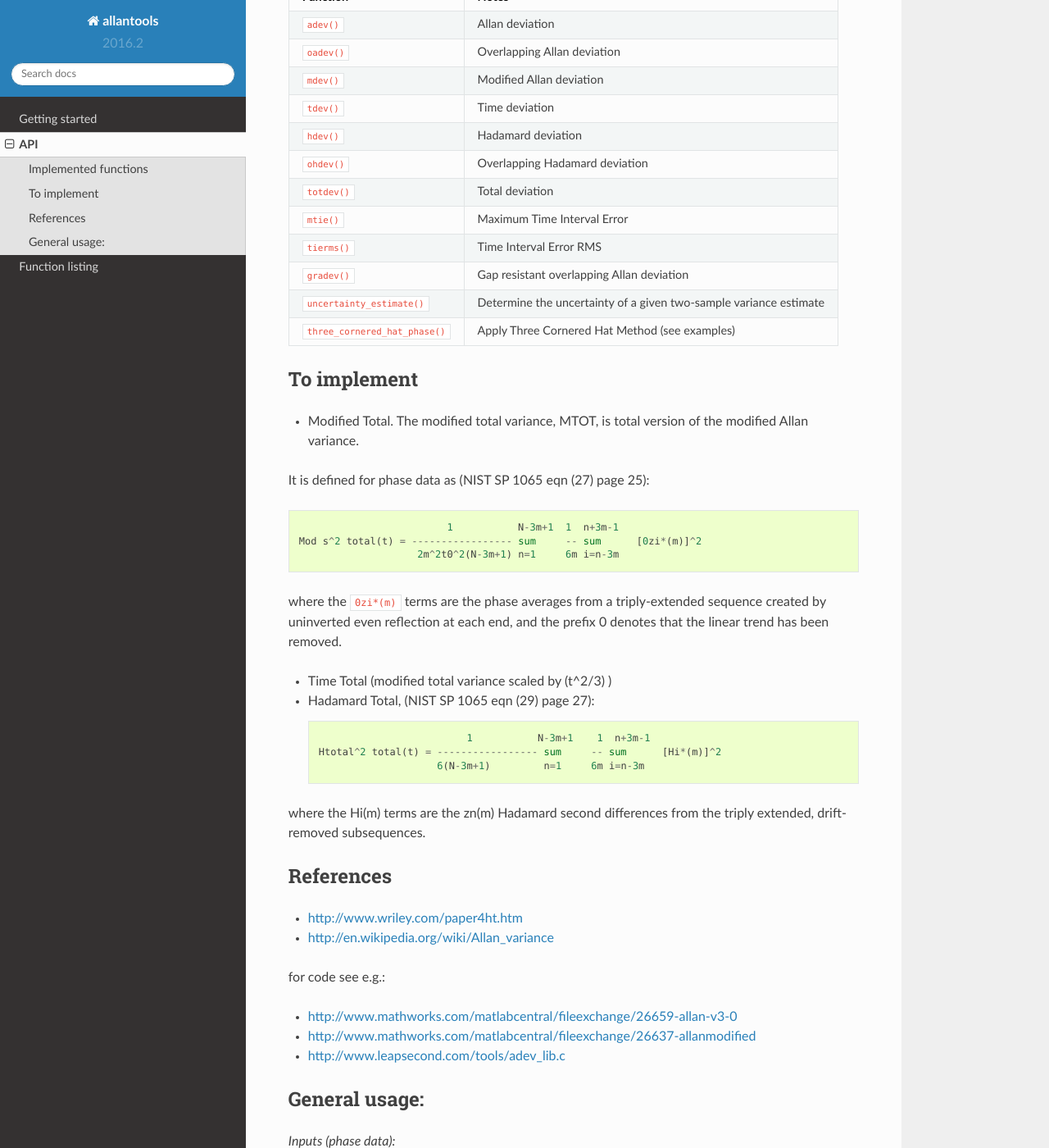
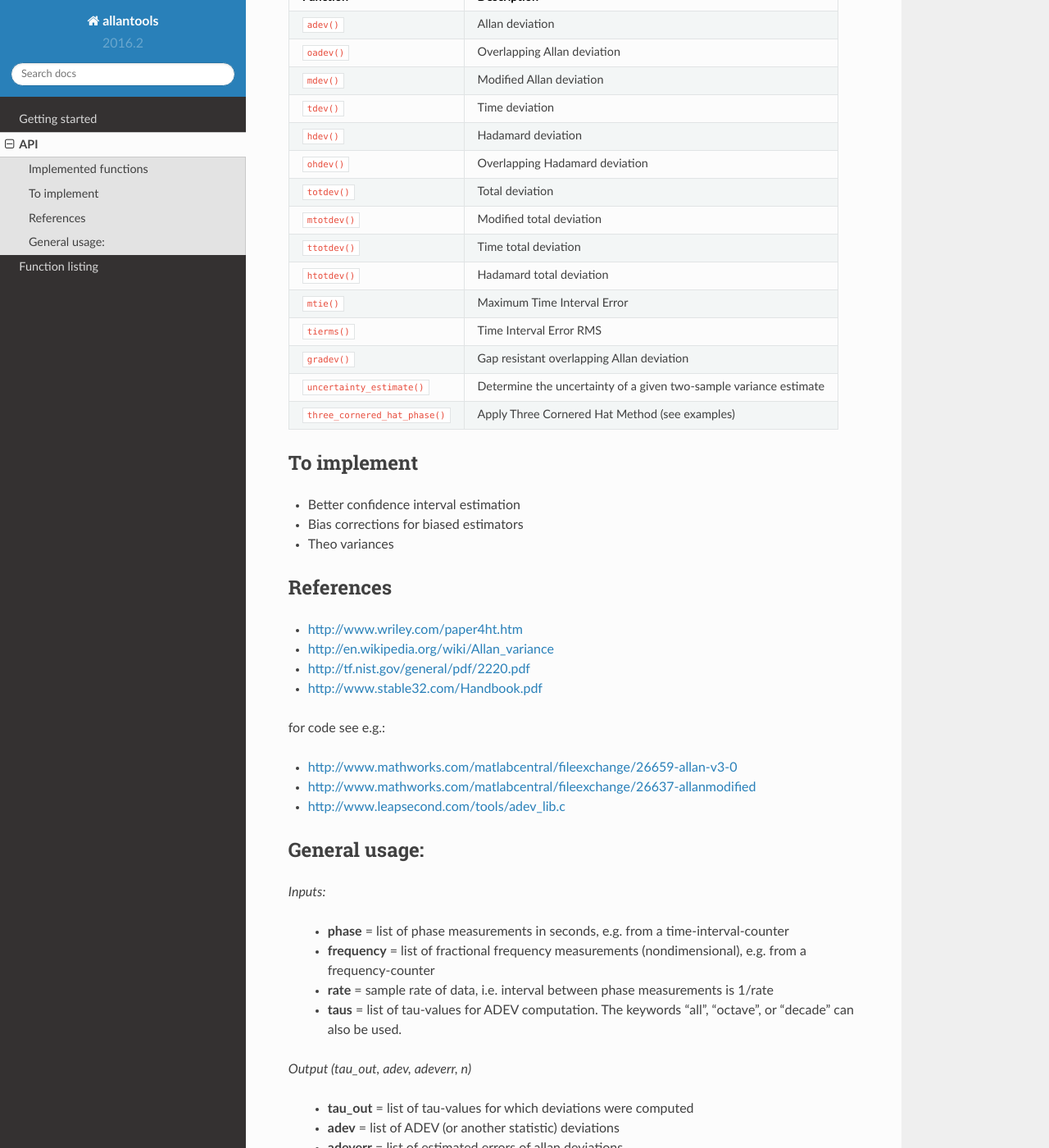
Before and after one commit to aewallin/allantools, a Sphinx documentation site: the page built from docs/api.rst, in a window 1280 px wide and 1400 px high, scrolled down 236 px. Shown: the whole window at 82% size. Built offline with Sphinx 7.4.7 and the Read the Docs theme 2.0.0, drawn with Linux system fonts in a browser that asks for light colours; formulas are drawn with MathJax 3; some of the changed text lies outside the part shown.

Commit message:
minor doc improvement

```diff
--- a/docs/api.rst
+++ b/docs/api.rst
@@ -17,6 +17,9 @@ Function                                Notes
 ``hdev()``                              Hadamard deviation
 ``ohdev()``                             Overlapping Hadamard deviation
 ``totdev()``                            Total deviation
+``mtotdev()``                           Modified total deviation
+``ttotdev()``                           Time total deviation
+``htotdev()``                           Hadamard total deviation
 ``mtie()``                              Maximum Time Interval Error
 ``tierms()``                            Time Interval Error RMS
 ``gradev()``                            Gap resistant overlapping Allan deviation
@@ -27,33 +30,17 @@ Function                                Notes
 To implement
 ------------
 
-* Modified Total. The modified total variance, MTOT, is total version of the modified Allan variance.
-
-It is defined for phase data as (NIST SP 1065 eqn (27) page 25)::
-
-                                1           N-3m+1  1  n+3m-1
-       Mod s^2 total(t) = ----------------- sum     -- sum      [0zi*(m)]^2
-                           2m^2t0^2(N-3m+1) n=1     6m i=n-3m
-
-where the ``0zi*(m)`` terms are the phase averages from a triply-extended
-sequence created by uninverted even reflection at each end,
-and the prefix 0 denotes that the linear trend has been removed.
-
-* Time Total (modified total variance scaled by (t^2/3) )
-* Hadamard Total,  (NIST SP 1065 eqn (29) page 27)::
-
-                                1           N-3m+1    1  n+3m-1
-       Htotal^2 total(t) = ----------------- sum     -- sum      [Hi*(m)]^2
-                           6(N-3m+1)         n=1     6m i=n-3m
-
-where the Hi(m) terms are the zn(m) Hadamard second differences from the triply extended, drift-removed
-subsequences.
+* Better confidence interval estimation
+* Bias corrections for biased estimators
+* Theo variances
 
 References
 -----------
 
 * http://www.wriley.com/paper4ht.htm
 * http://en.wikipedia.org/wiki/Allan_variance
+* http://tf.nist.gov/general/pdf/2220.pdf
+* http://www.stable32.com/Handbook.pdf
 
 for code see e.g.:
 
@@ -65,17 +52,12 @@ for code see e.g.:
 General usage:
 --------------
 
-*Inputs (phase data):*
+*Inputs:*
 
     * **phase** = list of phase measurements in seconds, e.g. from a time-interval-counter
+    * **frequency** = list of fractional frequency measurements (nondimensional), e.g. from a frequency-counter
     * **rate**  = sample rate of data, i.e. interval between phase measurements is 1/rate
-    * **taus**  = list of tau-values for ADEV computation
-
-*Inputs (frequency data):*
-
-    * **data** = list of fractional frequency measurements (nondimensional), e.g. from a frequency-counter
-    * **rate**  = sample rate of data, i.e. gate time of a zero-dead-time counter is 1/rate
-    * **taus**  = list of tau-values for ADEV computation
+    * **taus**  = list of tau-values for ADEV computation. The keywords "all", "octave", or "decade" can also be used.
 
 *Output (tau_out, adev, adeverr, n)*
 
@@ -88,44 +70,17 @@ Function listing
 ================
 
 .. autofunction:: adev
-.. autofunction:: adev_phase
-
-::
-
-                  1
-     s2y(t) = --------- sum [x(i+2) - 2x(i+1) + x(i) ]^2
-               2*tau^2
-
 .. autofunction:: oadev
-.. autofunction:: oadev_phase
 .. autofunction:: mdev
-.. autofunction:: mdev_phase
-
-::
-
-                   N-3m+1     j+m-1
-    Mod s2y(t) = ------------------  sum      { sum   [x(i+2m) - 2x(i+m) + x(i) ]  }**2
-                 2m**2 t**2 (N-3m+1) j=1        i=j
-
 .. autofunction:: hdev
-.. autofunction:: hdev_phase
 .. autofunction:: ohdev
-.. autofunction:: ohdev_phase
 .. autofunction:: tdev
-.. autofunction:: tdev_phase
 .. autofunction:: totdev
-.. autofunction:: totdev_phase
-
-::
-
-                     1         N-1
-    totvar(t) = ------------  sum   [ x*(i-m) - 2x*(i)+x*(i+m) ]**2
-                2 t**2 (N-2)  i=2
-
+.. autofunction:: mtotdev
+.. autofunction:: ttotdev
+.. autofunction:: htotdev
 .. autofunction:: mtie
-.. autofunction:: mtie_phase
 .. autofunction:: tierms
-.. autofunction:: tierms_phase
 .. autofunction:: frequency2phase
 .. autofunction:: uncertainty_estimate
 .. autofunction:: three_cornered_hat_phase
```
Also changed, not shown: other parts of docs/api.rst (+1 -1 lines).
